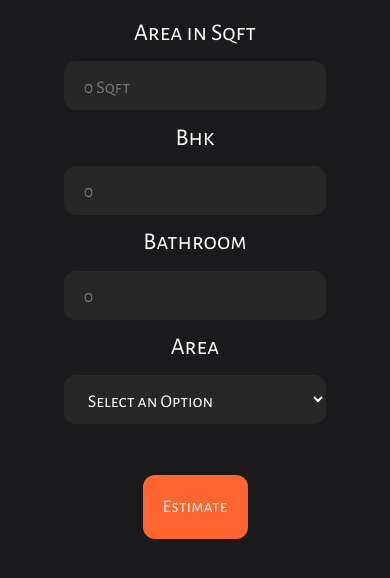
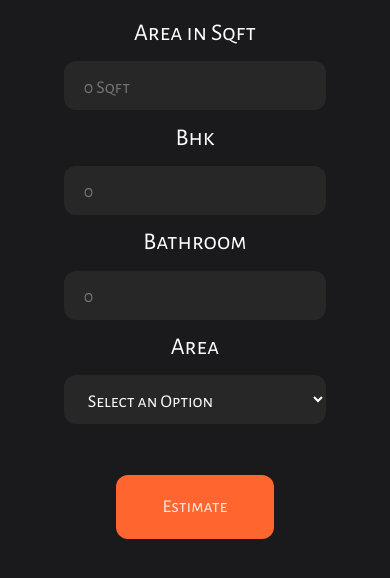
Before and after one commit to Chethan-b13/bangalore-house-price-prediction, a Django app: page / in a window 390 px wide. Shown: the part 106-684 px from the top of the page. Run offline with Django 4.2, Linux system fonts and the light colour scheme; some web fonts are replaced.

Commit message:
mobile device frontend

```diff
--- a/static/css/style.css
+++ b/static/css/style.css
@@ -155,10 +155,6 @@ form label{
         width: 75%;
     }
 
-    .submit{
-        width: 30%;
-    }
-
     .form_container form{
         gap: 10pt;
     }
```
